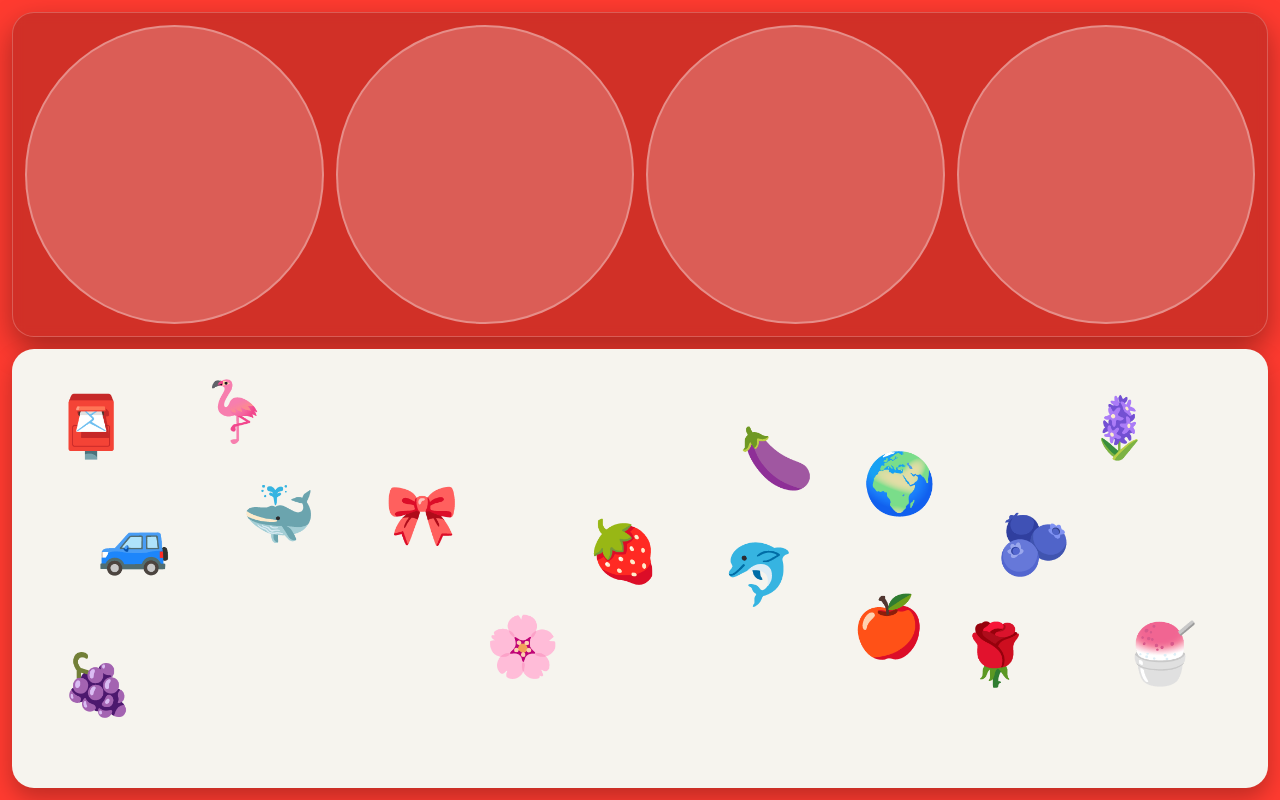
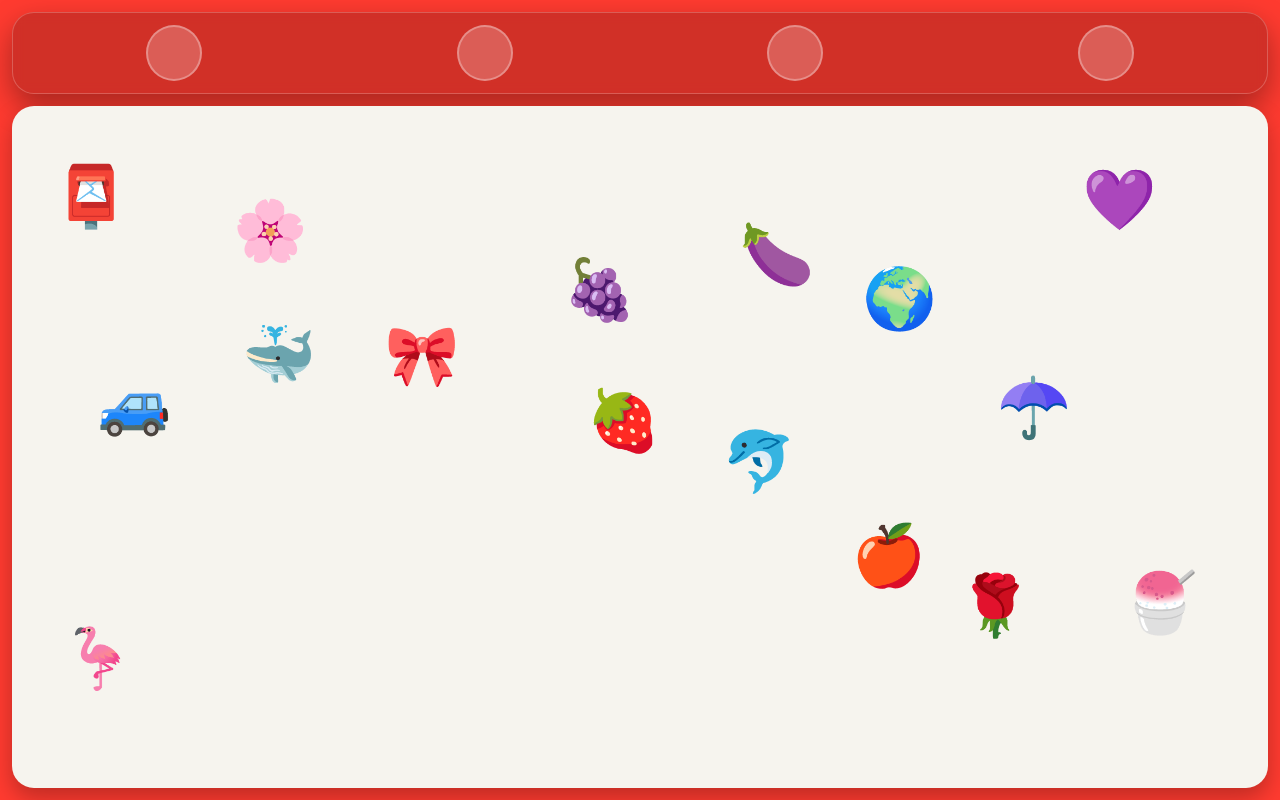
Before and after one commit to chappy61/color, a plain HTML site: page index.html in a window 1280 px wide. Drawn offline with Linux system fonts and the light colour scheme.

Commit message:
chore: adjust colors and update safe emojis

```diff
--- a/app.js
+++ b/app.js
@@ -30,10 +30,10 @@ const COLORS = [
   { id:"blue",   hex:"#0a84ff", emojis:["🐳","🐬","🌍","🚙"] },
   { id:"yellow", hex:"#ffd60a", emojis:["🐝","🌻","🍋","🧀"] },
   { id:"green",  hex:"#34c759", emojis:["🦖","🥦","🥝","🐸"] },
-  { id:"purple", hex:"#782aa0ff", emojis:["🍇","🍆","🪻","🫐"] },
-  { id:"orange", hex:"#ff9f0a", emojis:["🍊","🦊","🎃","🥕"] },
+  { id:"purple", hex:"#782aa0ff", emojis:["🍇","🍆","💜","☂️"] },
+  { id:"orange", hex:"#ff6a00", emojis:["🍊","🦊","🎃","🥕"] },
   { id:"pink",   hex:"#ff97aaff", emojis:["🌸","🎀","🍧","🦩"] },
-  { id:"brown",  hex:"#70331cff", emojis:["🐿","🌰","🧸","🍔"] },
+  { id:"brown",  hex:"#70331cff", emojis:["🐿","🌰","🧸","🥔"] },
 ];
 
 const el = {
@@ -316,7 +316,6 @@ function onTilePointerDown(e){
     sparkleSlots();
     playFileSound("rainbow");   // ★追加
     fillNextSlot("🌈");
-    toast("🌈！");
     window.setTimeout(()=> restartGame(), 900);
     return;
   }
@@ -368,7 +367,6 @@ function startRainbowStage(){
   resetSlots(); // 後で “虹ステージはスロット非表示” にするので、この行は残してOK
   document.body.classList.add("rainbow");
   renderBoard();
-  toast("🌈をさがして！");
 
 }
 
--- a/style.css
+++ b/style.css
@@ -95,7 +95,7 @@ body.rainbow {
   flex: 1;
   display: flex;
   gap: 12px;
-  justify-content: space-between;
+  justify-content: center;
 }
 
 .slot {
@@ -106,8 +106,10 @@ body.rainbow {
   border: 2px solid rgba(255, 255, 255, 0.3);
   display: grid;
   place-items: center;
-  font-size: clamp(22px, 4.2vw, 40px);
+  font-size: clamp(16px, 3.2vw, 26px);
   filter: saturate(1.05);
+  max-width: 56px;
+  margin: 0 auto;
 }
 
 /* スロットのポン演出 */
@@ -174,7 +176,6 @@ body.rainbow #slots .slot {
 }
 
 body.rainbow #slots::after {
-  content: "🌈";
   position: absolute;
   inset: 0;
   display: grid;
@@ -184,10 +185,6 @@ body.rainbow #slots::after {
   pointer-events: none;
   transform: translateY(2px);
   filter: saturate(1.2);
-}
-/* 虹ステージの🌈をキラッとさせる用 */
-body.rainbow #slots.sparkle::after {
-  animation: rainbowSparkle 0.35s ease-out;
 }
 
 @keyframes rainbowSparkle {
```
